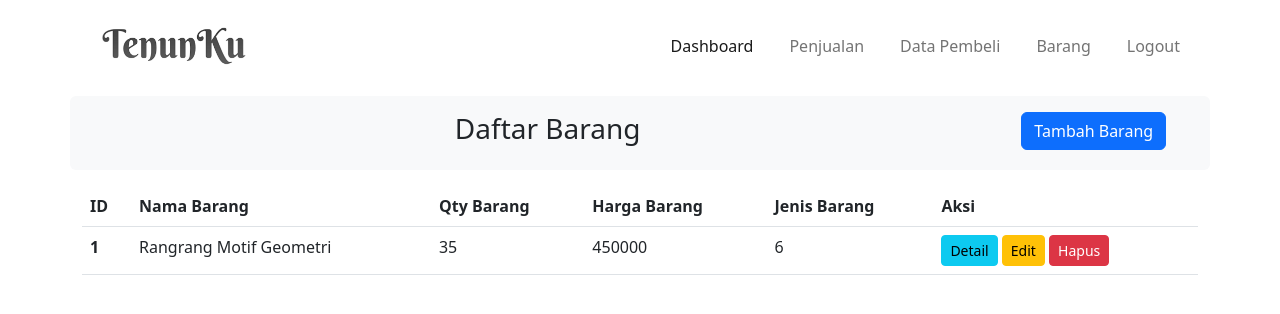
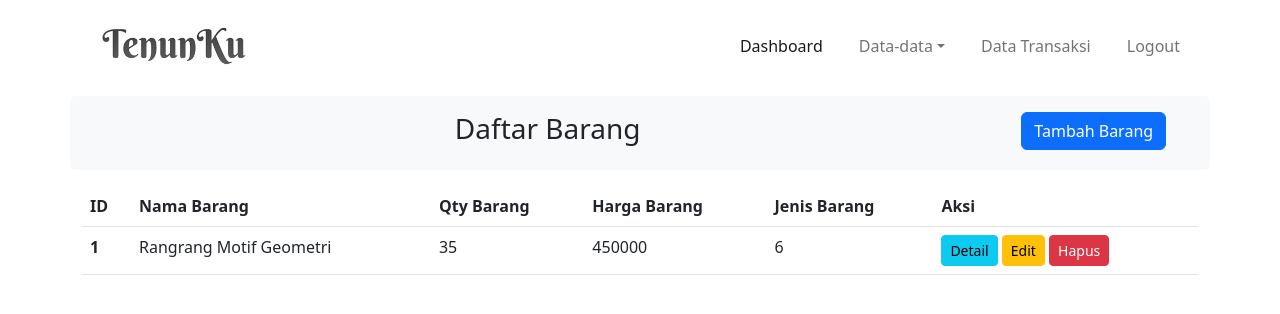
Before and after one commit to gungmichael/TenunKu, a PHP site: page /dash.php in a window 1280 px wide. Shown: the top 314 px of the page. Run offline with PHP 8.4, Linux system fonts and the light colour scheme; data comes from the database, SQL or seed files in the repository.

Commit message:
CR dan D sudah benar

```diff
--- a/dash.php
+++ b/dash.php
@@ -34,9 +34,16 @@ if (isset($_POST['addItems'])) {
             <div class="collapse navbar-collapse" id="navcol-1">
                 <ul class="navbar-nav ms-auto">
                     <li class="nav-item"><a class="nav-link active" href="index.html">Dashboard</a></li>
-                    <li class="nav-item"><a class="nav-link" href="dash_penjualan">Penjualan</a></li>
-                    <li class="nav-item"><a class="nav-link" href="dash_pembeli.html">Data Pembeli</a></li>
-                    <li class="nav-item"><a class="nav-link" href="dash_barang.html">Barang</a></li>
+                    <li class="nav-item dropdown">
+                        <a class="nav-link dropdown-toggle" href="#" role="button" data-bs-toggle="dropdown"
+                            aria-expanded="false">Data-data</a>
+                        <ul class="dropdown-menu">
+                            <li><a class="dropdown-item" href="dash_barang.php">Data Barang</a></li>
+                            <li><a class="dropdown-item" href="dash_supplier.php">Data Supplier</a></li>
+                            <li><a class="dropdown-item" href="dash_user.php">Data Pengguna</a></li>
+                        </ul>
+                    </li>
+                    <li class="nav-item"><a class="nav-link" href="dash_transaksi.html">Data Transaksi</a></li>
                     <li class="nav-item"><a class="nav-link" href="logout.php">Logout</a></li>
                 </ul>
             </div>
--- a/edit.php
+++ b/edit.php
@@ -5,7 +5,7 @@ if (isset($_GET['id_barang'])) {
     header("Location: dash.php");
 }
 
-$result = getItemsbyId($_GET['id_barang']);
+$result = getItemsbyId($_GET['id']);
 
 if (isset($_POST['edit'])) {
     updateBarang();
--- a/php/function.php
+++ b/php/function.php
@@ -60,7 +60,8 @@ function getItemsbyID($id_barang)
 {
     global $conn;
 
-    $query = "SELECT * FROM barang WHERE id_barang = $id_barang";
+    $id_barang = $_GET['id'];
+    $query = "SELECT * FROM barang WHERE id_barang = '$id_barang'";
     $result = mysqli_query($conn, $query);
     $row = mysqli_fetch_assoc($result);
 
@@ -98,6 +99,18 @@ function updateBarang()
 
     global $conn;
 
+    $id_barang = $_GET['id'];
+    $query = "SELECT * from 'barang' WHERE id_barang = '$id_barang'";
+    $result = mysqli_query($conn, $query);
+    $row = mysqli_fetch_assoc($result);
+    $nama_barang = $row['nama_barang'];
+    $qty_barang = $row['qty_barang'];
+    $harga_barang = $row['harga_barang'];
+    $jenis_barang = $row['jenis_barang'];
+    $id_supplier = $row['id_supplier'];
+    $keterangan = $row['keterangan'];
+
+    if (isset($_POST['edit'])) {
         $id_barang = $_POST['id_barang'];
         $nama_barang = $_POST['nama_barang'];
         $qty_barang = $_POST['qty_barang'];
@@ -105,10 +118,6 @@ function updateBarang()
         $jenis_barang = $_POST['jenis_barang'];
         $id_supplier = $_POST['id_supplier'];
         $keterangan = $_POST['keterangan'];
-
-    $result = $_GET['id'];
-    $query = "SELECT * from 'barang' WHERE id_barang = '$id_barang'";
-    $result = mysqli_query($conn, $query);
 
         $query = "UPDATE 'barang' SET 'nama_barang' = '$nama_barang', 'qty_barang' = '$qty_barang', 'harga_barang' = '$harga_barang', 'jenis_barang' = '$jenis_barang', 'id_supplier' = '$id_supplier', 'keterangan' = '$keterangan' WHERE 'id_barang' = '$id_barang'";
         $result = mysqli_query($conn, $query);
@@ -118,7 +127,7 @@ function updateBarang()
         } else {
             echo "Gagal memperbarui data";
         }
-
+    }
 }
 
 function login()
@@ -146,8 +155,8 @@ function login()
 function deleteData()
 {
     global $conn;
-    if (isset($_GET['deleteid']))
-        $id_barang = $_GET['id_barang'];
+    if (isset($_GET['id']))
+        $id_barang = $_GET['id'];
     $query = "DELETE FROM barang WHERE id_barang = '$id_barang'";
     $result = mysqli_query($conn, $query);
 
```
Lines whose indentation alone changed are shown as unchanged.
